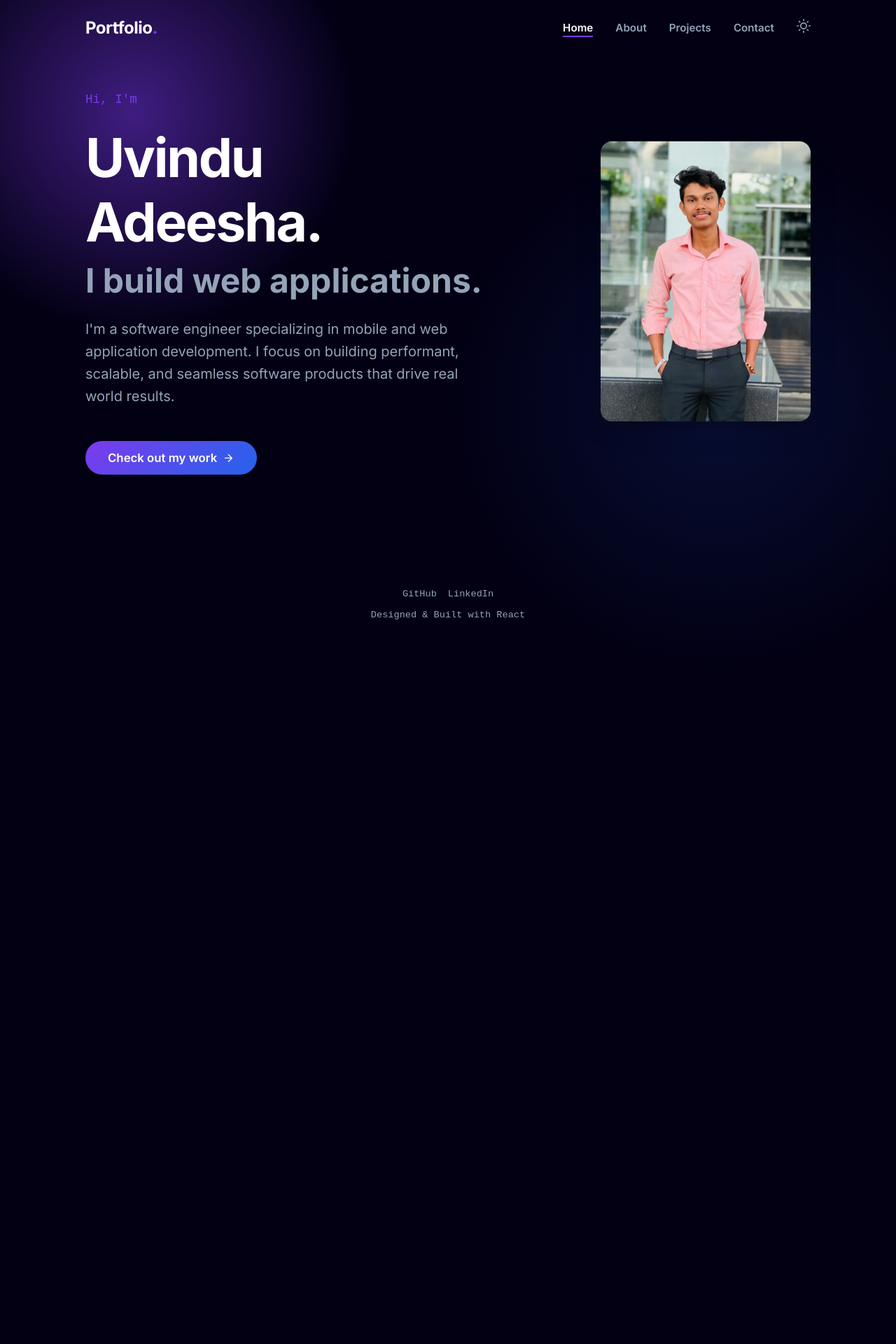
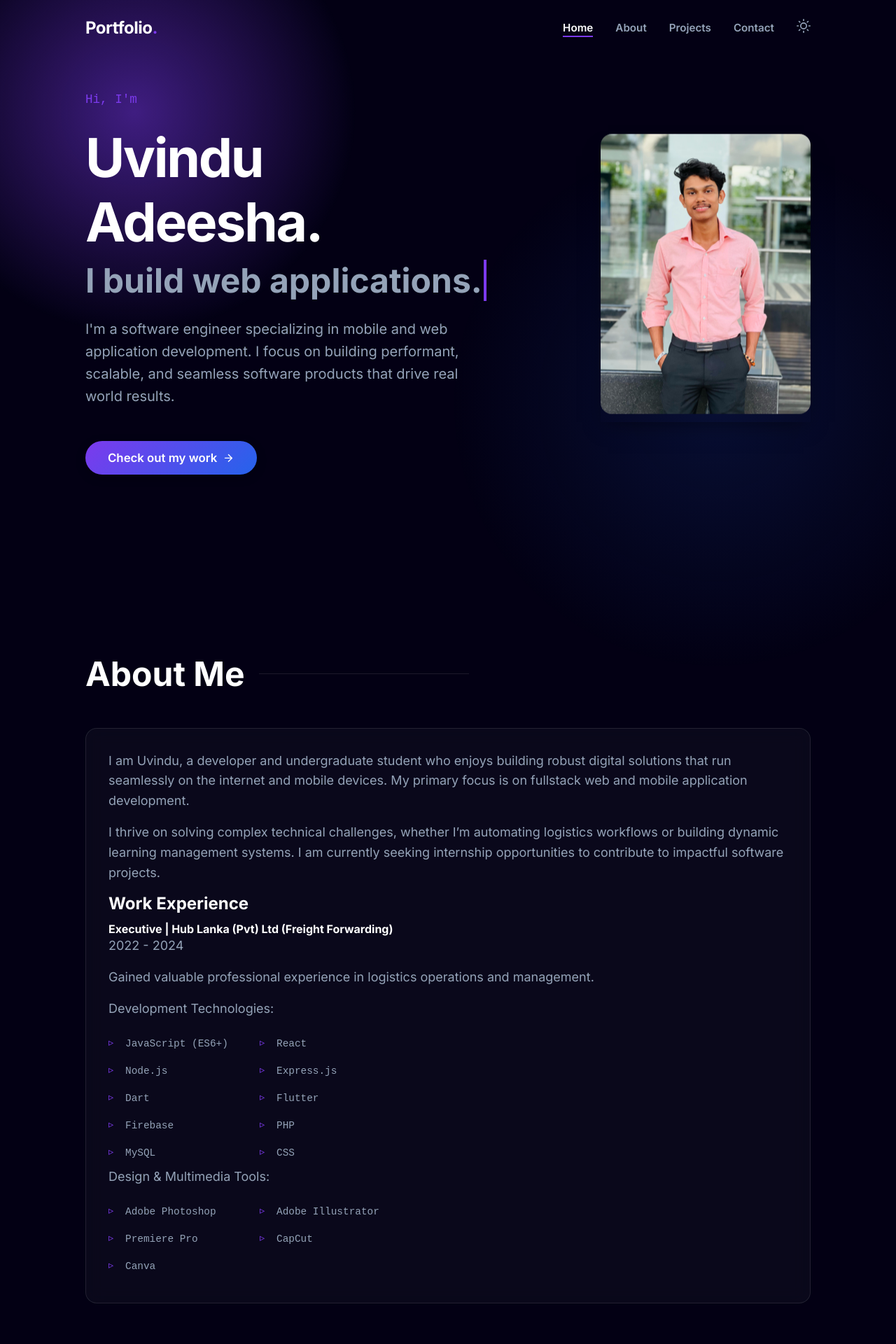
Before and after one commit to adeesha5624/Personal-Portfolio, a React (Vite) app: page / in a window 1280 px wide. Shown: the top 1920 px of the page at 70% size. Before the commit the page ends 922 px from the top, so only its background shows below. Built offline with nearby package versions, Linux system fonts and the light colour scheme.

Commit message:
one scroll page add

```diff
--- a/src/App.jsx
+++ b/src/App.jsx
@@ -5,13 +5,36 @@ import About from './components/About';
 import Projects from './components/Projects';
 import Contact from './components/Contact';
 
+// Combined view for single-page scrolling
+function FullScrollPortfolio() {
+  return (
+    <>
+      <section id="hero">
+        <Hero />
+      </section>
+      <section id="about">
+        <About />
+      </section>
+      <section id="projects">
+        <Projects />
+      </section>
+      <section id="contact">
+        <Contact />
+      </section>
+    </>
+  );
+}
+
 function App() {
   return (
     <div className="app-container">
       <Navbar />
       <main>
         <Routes>
-          <Route path="/" element={<Hero />} />
+          {/* Default view: full scrollable portfolio */}
+          <Route path="/" element={<FullScrollPortfolio />} />
+
+          {/* Individual page routes */}
           <Route path="/about" element={<About />} />
           <Route path="/projects" element={<Projects />} />
           <Route path="/contact" element={<Contact />} />
--- a/src/index.css
+++ b/src/index.css
@@ -113,6 +113,10 @@ p {
   color: var(--color-text-muted);
 }
 
+html {
+  scroll-behavior: smooth;
+}
+
 /* Layout Utilities */
 .container {
   width: 100%;
@@ -175,6 +179,7 @@ p {
   to { opacity: 1; transform: translateY(0); }
 }
 
+
 .animate-fade-up {
   opacity: 0;
   animation: fadeUp 0.8s ease-out forwards;
```
Also changed, not shown: src/components/SinglePage.jsx (added, +28 -0 lines).
